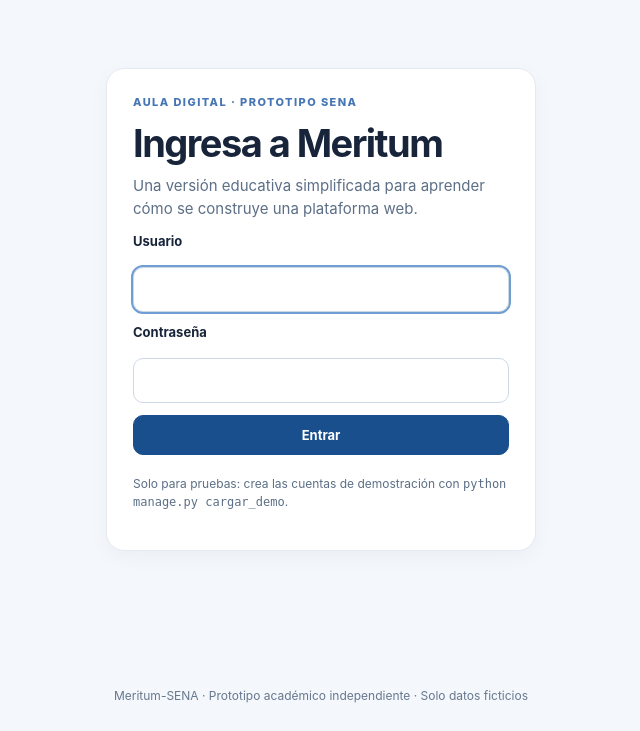
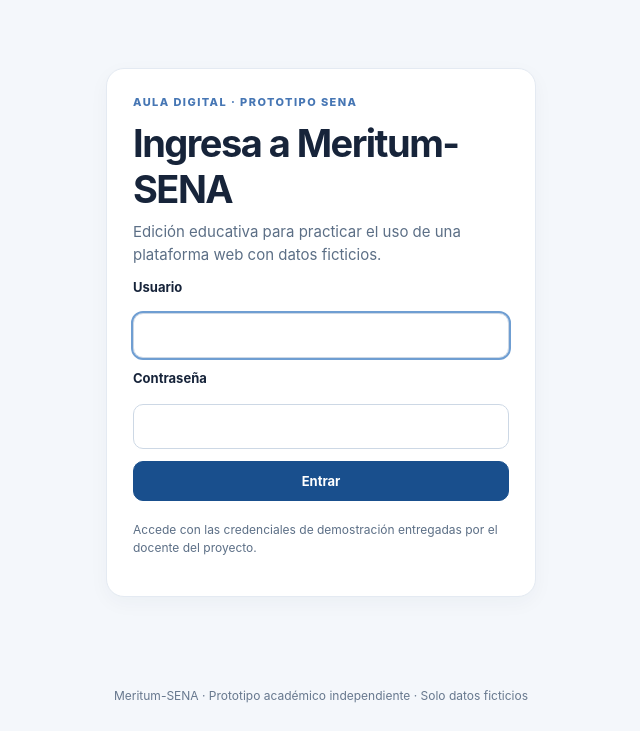
Before and after one commit to matepraxis/Meritum-SENA, a Django app: page /login/ in a window 1280 px wide. Shown: the part 72-803 px from the top of the page, without its empty margins (319-959 px from the left). Run offline with Django 5.2, Linux system fonts and the light colour scheme.

Commit message:
Preparar Meritum-SENA para despliegue web independiente: aula/templates/registration/login.html

```diff
--- a/aula/templates/registration/login.html
+++ b/aula/templates/registration/login.html
@@ -3,8 +3,8 @@
 {% block contenido %}
 <section class="acceso tarjeta">
   <div class="etiqueta">AULA DIGITAL · PROTOTIPO SENA</div>
-  <h1>Ingresa a Meritum</h1>
-  <p>Una versión educativa simplificada para aprender cómo se construye una plataforma web.</p>
+  <h1>Ingresa a Meritum-SENA</h1>
+  <p>Edición educativa para practicar el uso de una plataforma web con datos ficticios.</p>
   {% if form.errors %}<p class="aviso error">Usuario o contraseña incorrectos.</p>{% endif %}
   <form method="post">
     {% csrf_token %}
@@ -14,6 +14,6 @@
     {{ form.password }}
     <button type="submit" class="boton primario">Entrar</button>
   </form>
-  <p class="ayuda">Solo para pruebas: crea las cuentas de demostración con <code>python manage.py cargar_demo</code>.</p>
+  <p class="ayuda">Accede con las credenciales de demostración entregadas por el docente del proyecto.</p>
 </section>
 {% endblock %}
```
